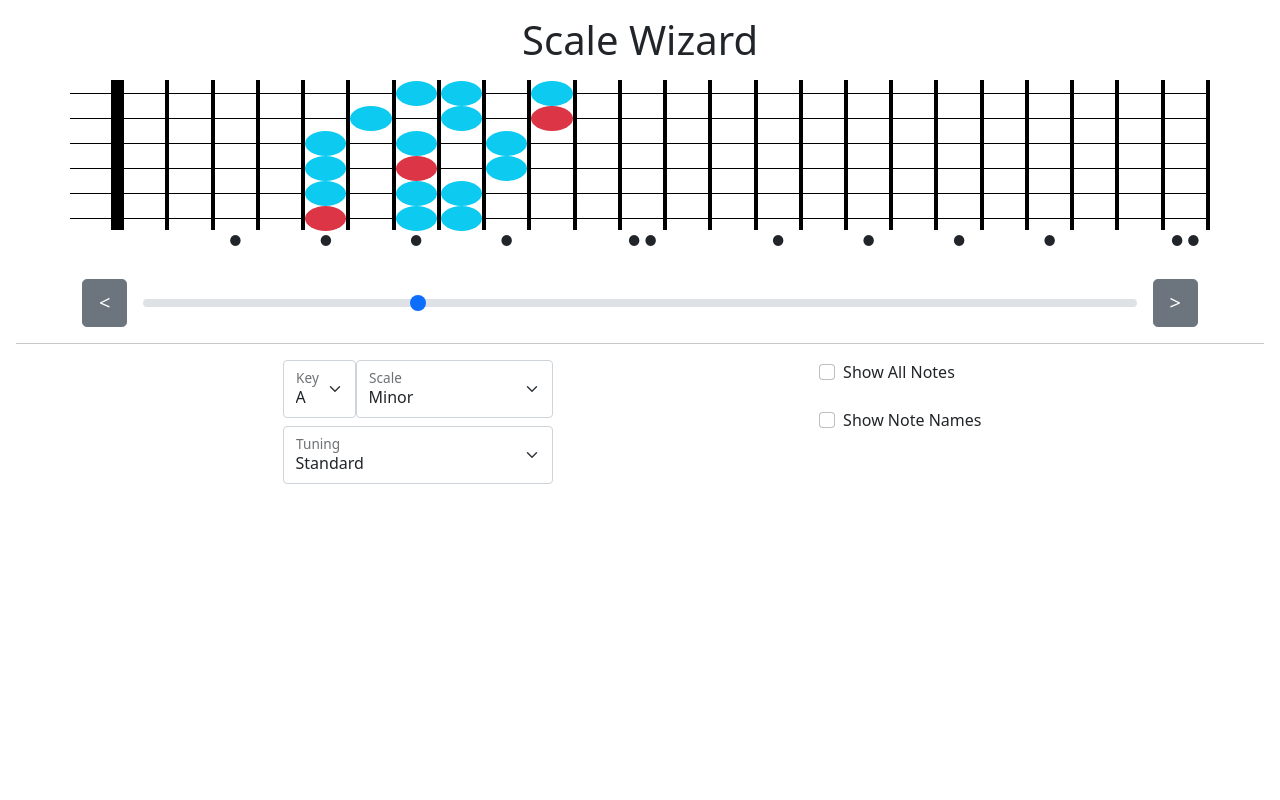
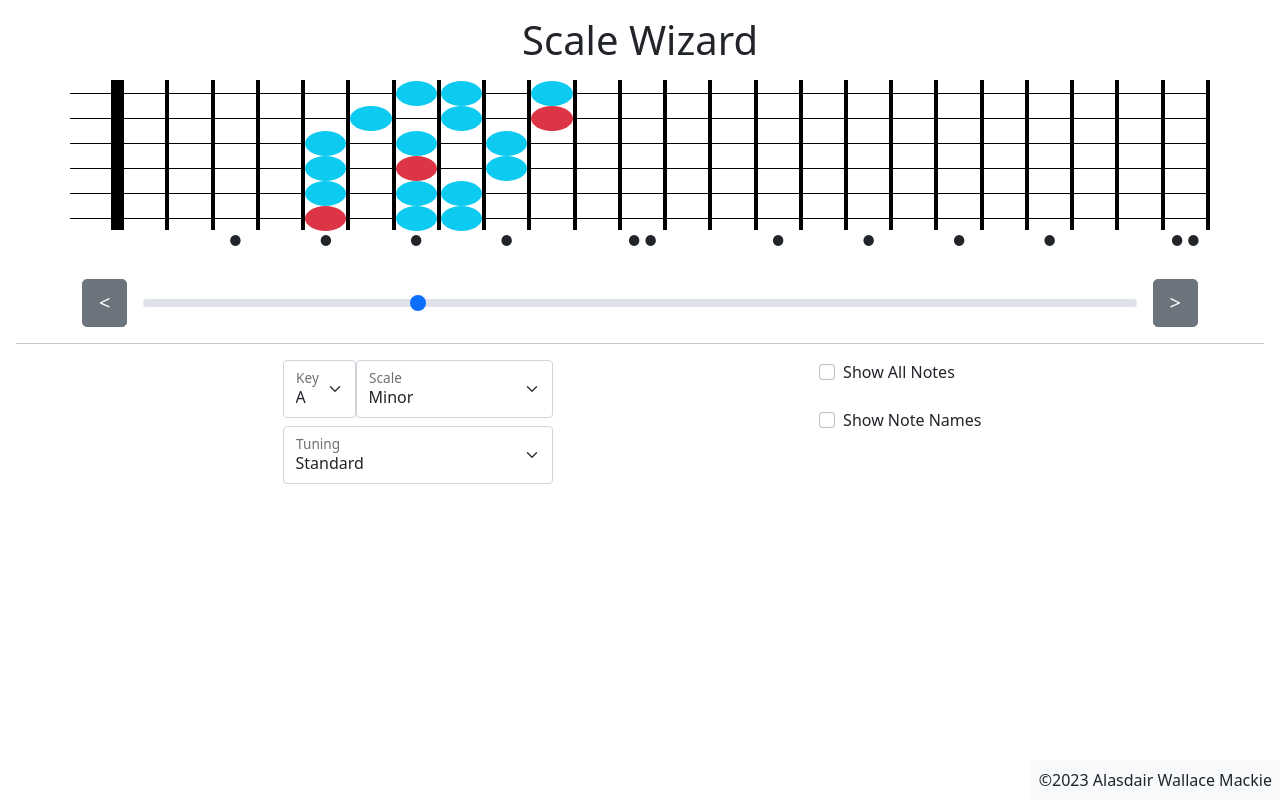
Before and after one commit to AlasdairWallaceMackie/scale-wizard, a React (Create React App) app: page / in a window 1280 px wide. Built offline with nearby package versions, Linux system fonts and the light colour scheme.

Commit message:
Add footer

```diff
--- a/src/App.css
+++ b/src/App.css
@@ -1,3 +1,9 @@
+footer{
+    position: fixed;
+    bottom: 0;
+    right: 0;
+}
+
 #rotate-phone-overlay{
     position: fixed;
     width: 100%;
--- a/src/App.tsx
+++ b/src/App.tsx
@@ -4,6 +4,7 @@ import RotatePhoneOverlay from "./components/RotatePhoneOverlay"
 import Header from "./components/Header"
 import Fretboard from "./components/Fretboard"
 import Controls from "./components/Controls"
+import Footer from "./components/Footer"
 
 export default function App(){
     return(
@@ -16,6 +17,8 @@ export default function App(){
                 <hr />
                 <Controls />
             </main>
+
+            <Footer />
         </>
     )
 }
--- /dev/null
+++ b/src/components/Footer.tsx
@@ -0,0 +1,11 @@
+import React from "react"
+
+export default function Footer(){
+    const currentYear = new Date().getFullYear()
+
+    return (
+        <footer className="bg-light p-2 text-center">
+            <span>©{currentYear} Alasdair Wallace Mackie</span>
+        </footer>
+    )
+}
```
